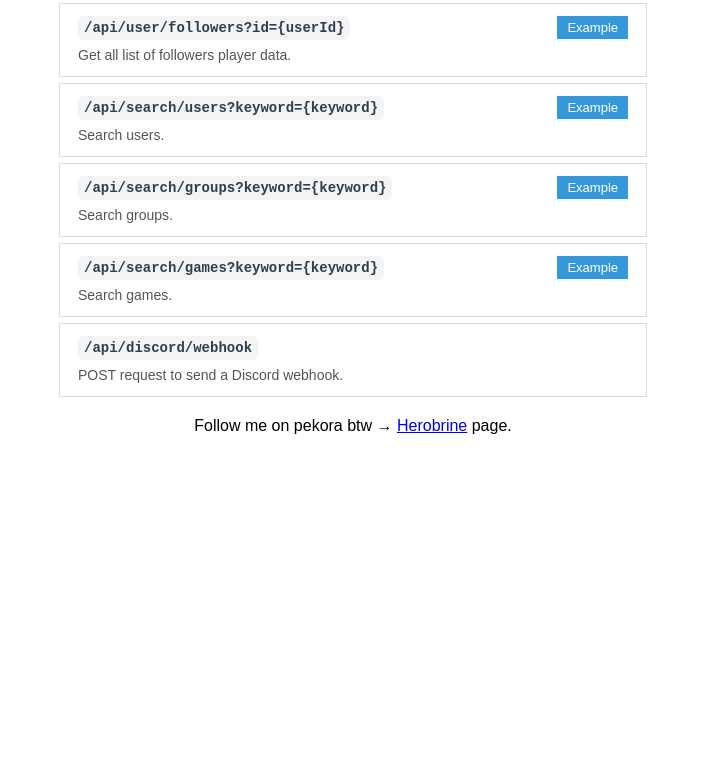
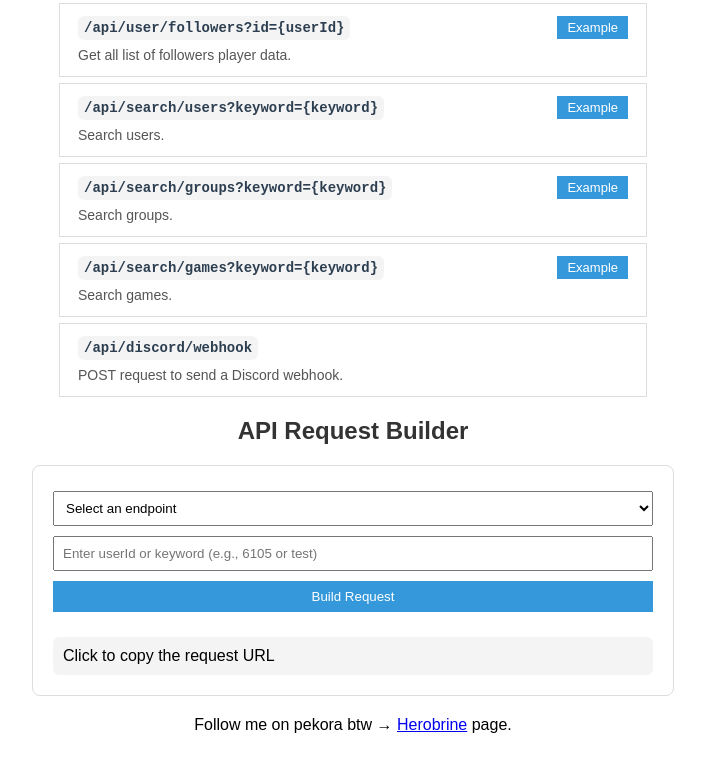
Before and after one commit to SkyLandYT2/PekoAPI, a website: page index.html in a window 1280 px wide. Shown: the part 435-1206 px from the top of the page, without its empty margins (287-992 px from the left). Before the commit the page ends 926 px from the top, so only its background shows below. Drawn offline with Linux system fonts and the light colour scheme.

Commit message:
Request builder test

```diff
--- a/index.html
+++ b/index.html
@@ -68,11 +68,43 @@
             border: none;
             font-size: 13px;
         }
-
         .example-button:hover {
             background-color: #2980b9;
         }
-
+        #api-builder {
+            max-width: 600px;
+            margin: 20px auto;
+            padding: 20px;
+            border: 1px solid #ddd;
+            border-radius: 8px;
+            background: #fff;
+        }
+        #api-builder select, #api-builder input, #api-builder button {
+            padding: 8px;
+            margin: 5px 0;
+            width: 100%;
+            box-sizing: border-box;
+        }
+        #api-builder button {
+            background-color: #3498db;
+            color: white;
+            border: none;
+            cursor: pointer;
+        }
+        #api-builder button:hover {
+            background-color: #2980b9;
+        }
+        #request-url {
+            margin-top: 20px;
+            padding: 10px;
+            background-color: #f4f4f4;
+            border-radius: 6px;
+            word-break: break-all;
+            cursor: pointer;
+        }
+        #request-url:hover {
+            background-color: #e2e2e2;
+        }
     </style>
 </head>
 <body>
@@ -131,6 +163,21 @@
             <span class="desc">POST request to send a Discord webhook.</span>
         </li>
     </ul>
+    <h2 style="text-align: center;">API Request Builder</h2>
+    <div id="api-builder">
+        <select id="endpoint-select">
+            <option value="">Select an endpoint</option>
+            <option value="/api/user/data">/api/user/data</option>
+            <option value="/api/user/following">/api/user/following</option>
+            <option value="/api/user/followers">/api/user/followers</option>
+            <option value="/api/search/users">/api/search/users</option>
+            <option value="/api/search/groups">/api/search/groups</option>
+            <option value="/api/search/games">/api/search/games</option>
+        </select>
+        <input type="text" id="param-input" placeholder="Enter userId or keyword (e.g., 6105 or test)">
+        <button onclick="buildRequest()">Build Request</button>
+        <div id="request-url" onclick="copyRequestUrl()">Click to copy the request URL</div>
+    </div>
     <p style="text-align: center;">Follow me on pekora btw → <a href="https://www.pekora.zip/users/6105/profile" target="_blank">Herobrine</a> page.</p>
     <script>
         document.querySelectorAll("code").forEach(el => {
@@ -140,6 +187,35 @@
                 });
             });
         });
+
+        function buildRequest() {
+            const endpoint = document.getElementById('endpoint-select').value;
+            const param = document.getElementById('param-input').value;
+            const requestUrlDiv = document.getElementById('request-url');
+            const domain = 'https://pekoapi.vercel.app';
+
+            if (!endpoint) {
+                requestUrlDiv.textContent = 'Please select an endpoint.';
+                return;
+            }
+
+            let url = domain + endpoint;
+            if (param) {
+                const paramName = endpoint.includes('search') ? 'keyword' : 'id';
+                url += `?${paramName}=${encodeURIComponent(param)}`;
+            }
+
+            requestUrlDiv.textContent = url;
+        }
+
+        function copyRequestUrl() {
+            const requestUrl = document.getElementById('request-url').textContent;
+            if (requestUrl && !requestUrl.startsWith('Please select')) {
+                navigator.clipboard.writeText(requestUrl).then(() => {
+                    alert('Copied to clipboard: ' + requestUrl);
+                });
+            }
+        }
     </script>
 </body>
 </html>
```
Also changed, not shown: api/controllers/playerdataController.js (+36 -15 lines).
